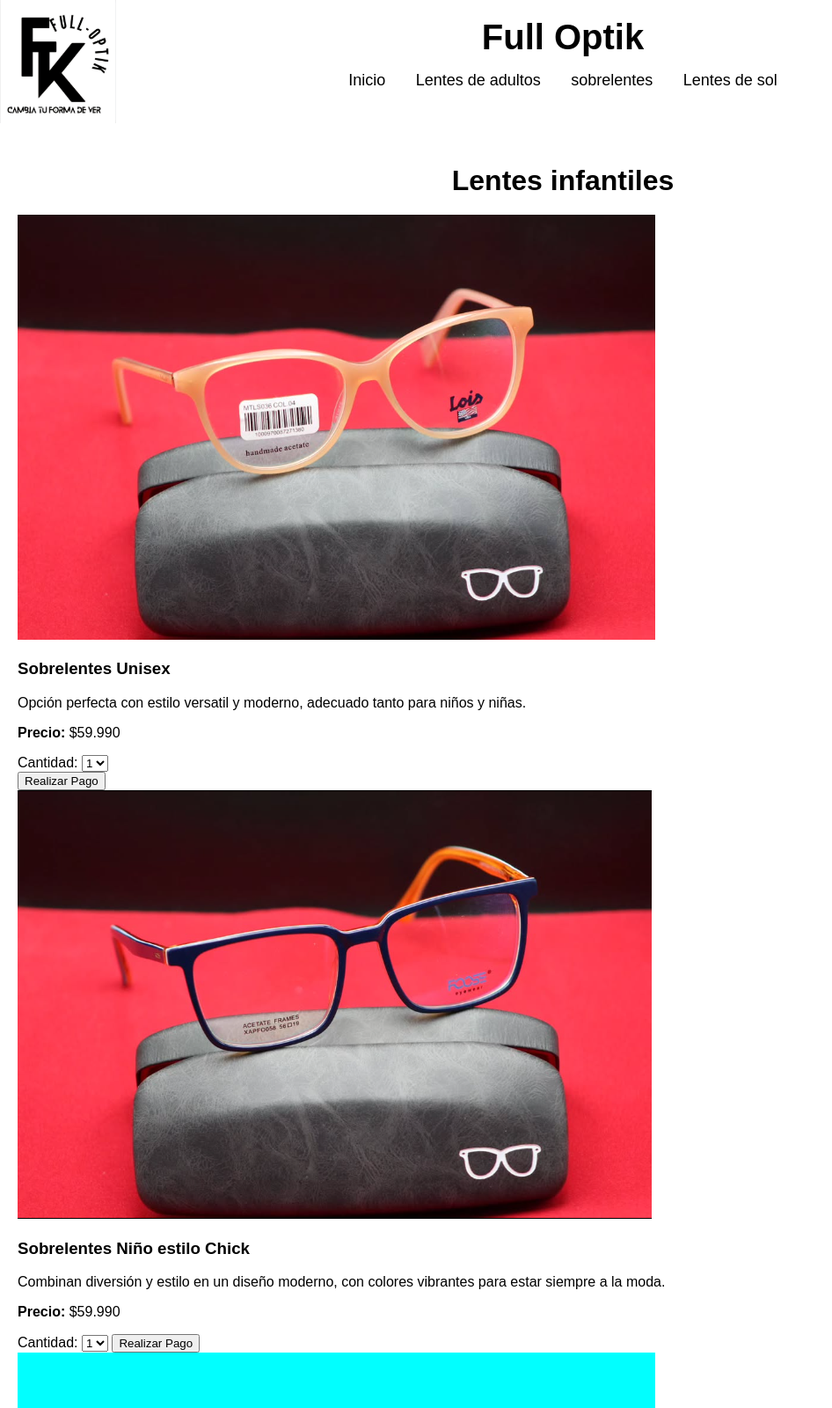
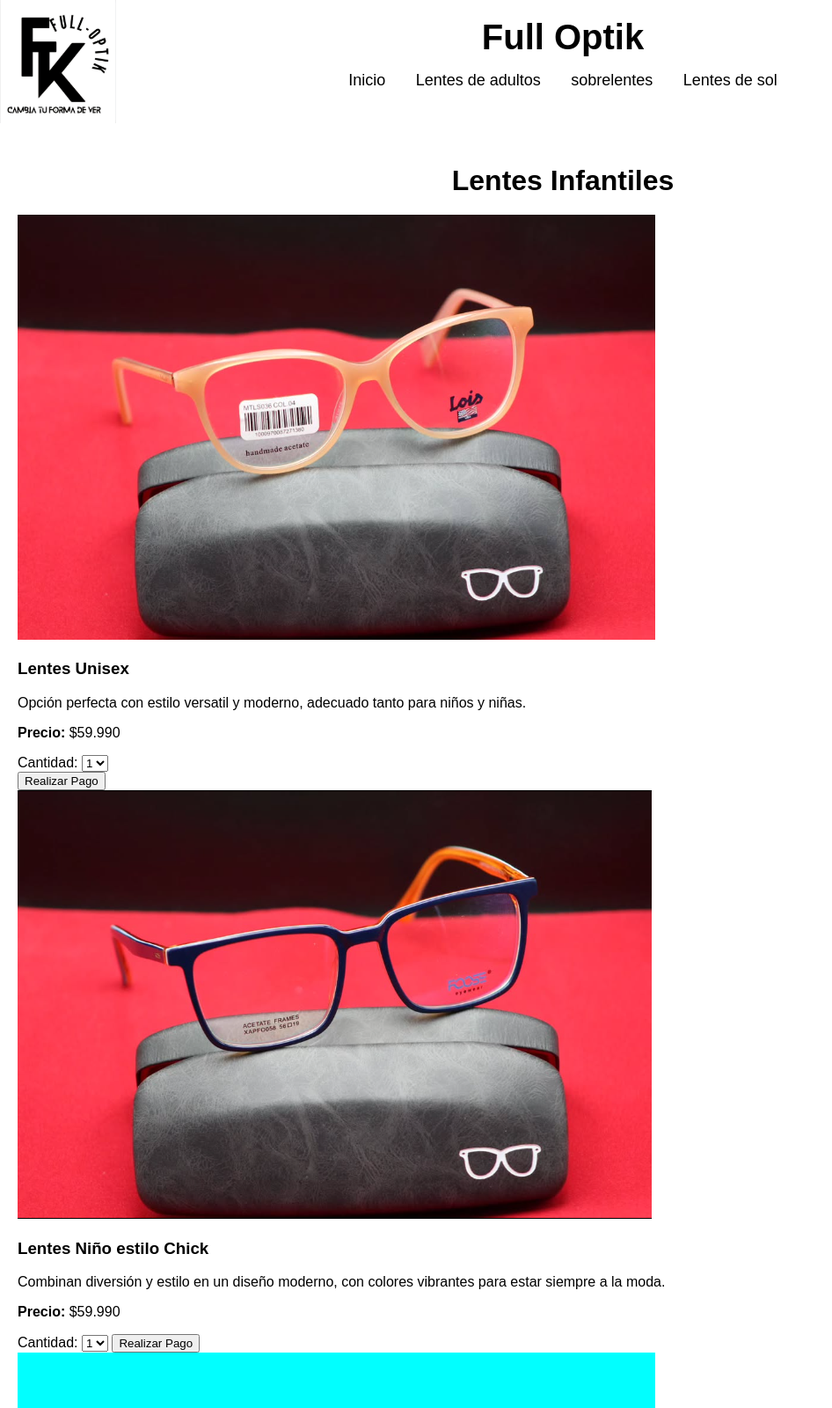
Before and after one commit to jonathancacere/Full-Optik, a plain HTML site: page categorys/category-infantil.html in a window 1280 px wide. Shown: the top 1600 px of the page at 88% size, without its empty margins (0-946 px from the left). Drawn offline with Linux system fonts and the light colour scheme.

Commit message:
Update category-infantil.html_desc1

```diff
--- a/categorys/category-infantil.html
+++ b/categorys/category-infantil.html
@@ -22,11 +22,11 @@
   </header>
 
   <main>
-    <h2>Lentes infantiles</h2>
+    <h2>Lentes Infantiles</h2>
 
     <section class="Lentes">
       <img src="../imagenes/infantil1.PNG" alt="sobre lentes baron">
-      <h3>Sobrelentes Unisex</h3>
+      <h3>Lentes Unisex</h3>
       <p>Opción perfecta con estilo versatil y moderno, adecuado tanto para niños y niñas.</p>
       <p><strong>Precio:</strong> $59.990</p>
        <!-- Selector de cantidad -->
@@ -47,7 +47,7 @@
 
     <section class="Lentes">
         <img src="../imagenes/infantil2.PNG" alt="sobre lentes baron">
-        <h3>Sobrelentes Niño estilo Chick</h3>
+        <h3>Lentes Niño estilo Chick</h3>
         <p>Combinan diversión y estilo en un diseño moderno, con colores vibrantes para estar siempre a la moda.</p>
         <p><strong>Precio:</strong> $59.990</p>
          <!-- Selector de cantidad -->
@@ -66,7 +66,7 @@
 
           <section class="Lentes">
             <img src="../imagenes/infantil4.PNG" alt="sobre lentes baron">
-            <h3>Sobrelentes Niño estilo Acuatico</h3>
+            <h3>Lentes Niño estilo Acuatico</h3>
             <p>Con diseño tipo "agua", ofrecen una estética fluida y moderna, perfectos para quienes buscan un look único y elegante.</p>
             <p><strong>Precio:</strong> $59.990</p>
              <!-- Selector de cantidad -->
```
